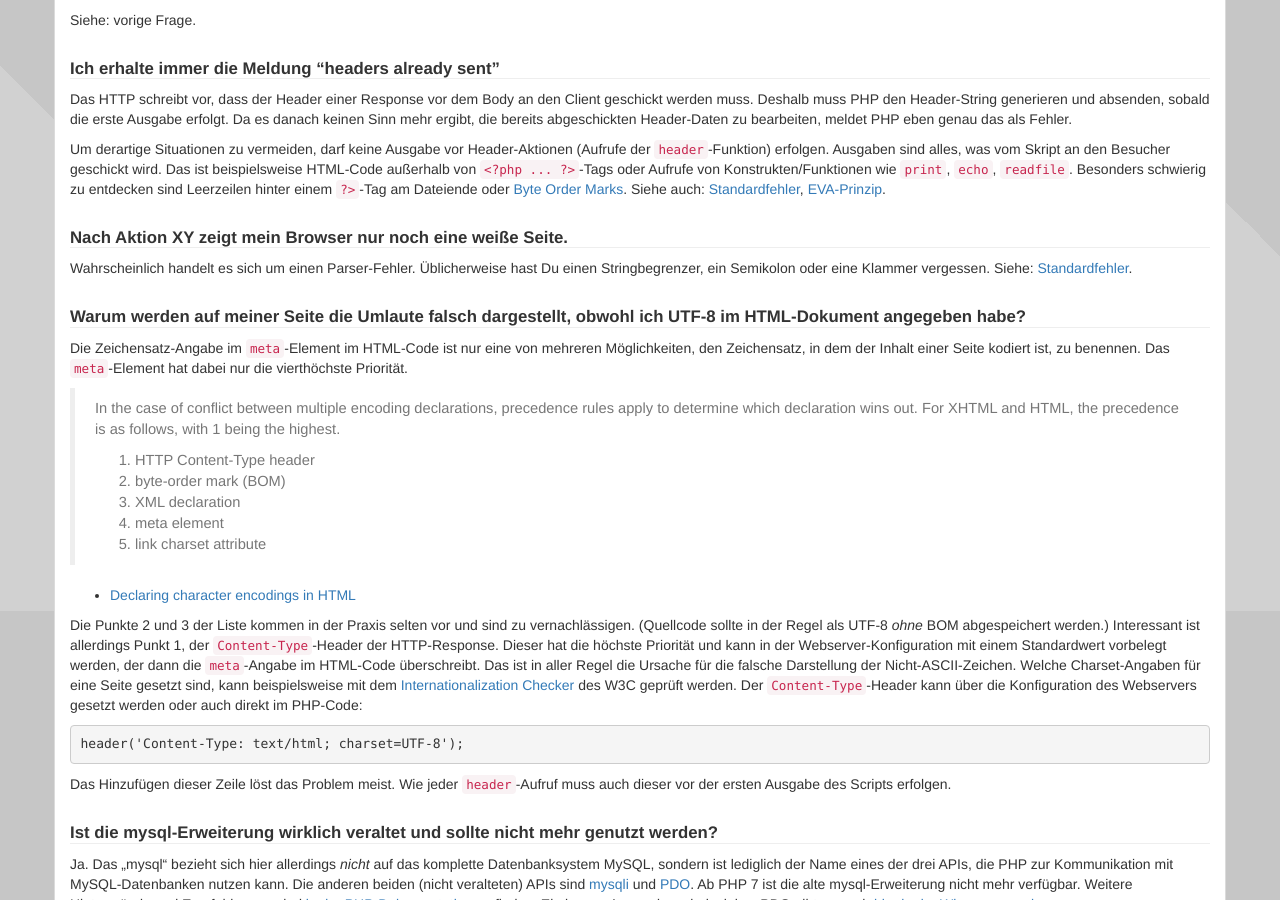
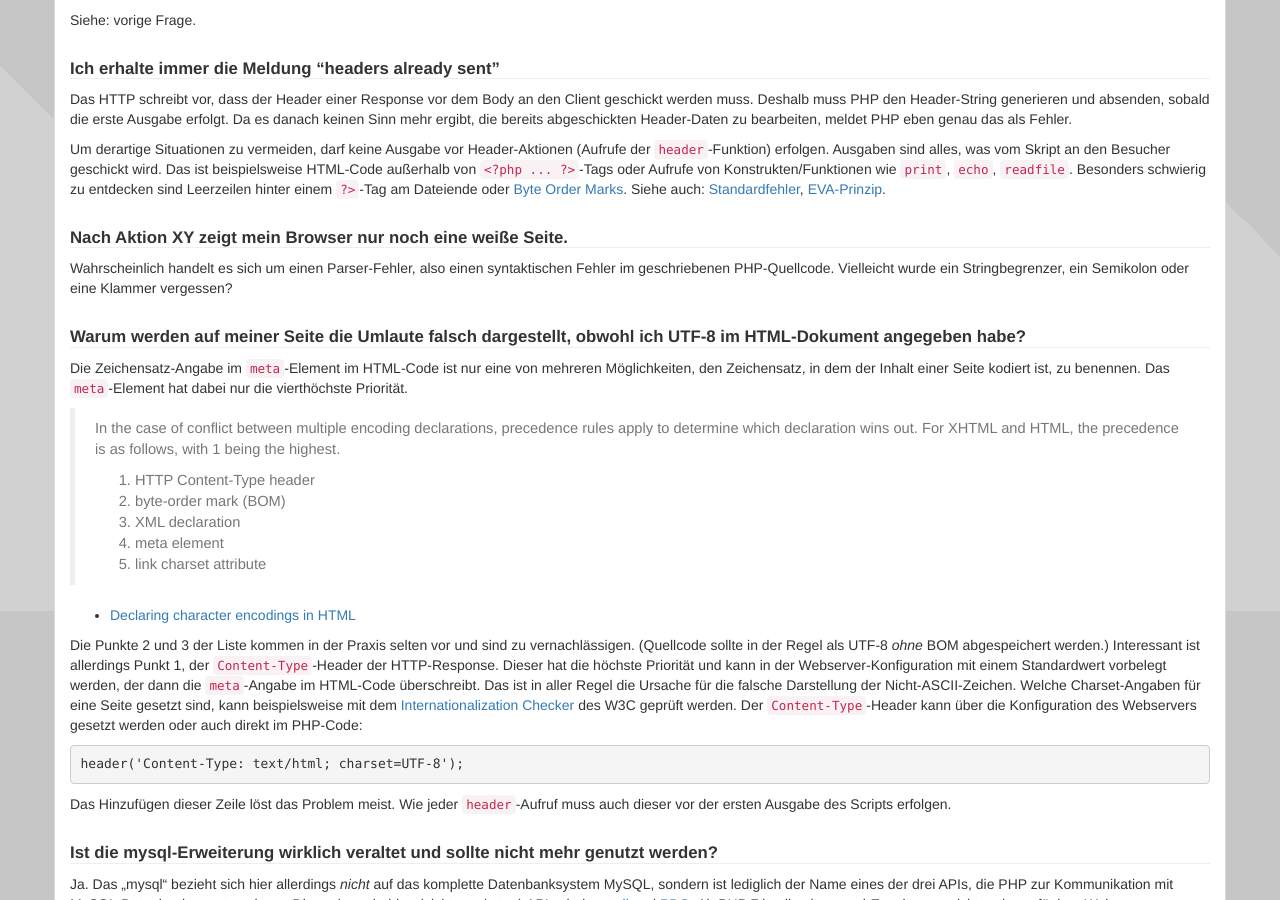
Before and after one commit to php-de/php-de.github.io, a Jekyll site: the page built from introduction/04_faq.md, in a window 1280 px wide and 900 px high, scrolled down 2089 px. Built offline with Jekyll 4.4.1, drawn with Linux system fonts in a browser that asks for light colours; nearby versions of some CDN libraries.

Commit message:
FAQ: Weiße Seite, Link entfernt
Die Seite zu Standardfehlern enthält derzeit nichts zu Parser-/Syntax-Fehlern. Ich habe den Link deshalb entfernt, da er etwas verwirrend ist.

```diff
--- a/introduction/04_faq.md
+++ b/introduction/04_faq.md
@@ -206,9 +206,7 @@ Marks](https://de.wikipedia.org/wiki/Byte_Order_Mark). Siehe auch:
 #### [Nach Aktion XY zeigt mein Browser nur noch eine weiße Seite.](#weisse-seite)
 {: #weisse-seite}
 
-Wahrscheinlich handelt es sich um einen Parser-Fehler. Üblicherweise hast Du
-einen Stringbegrenzer, ein Semikolon oder eine Klammer vergessen. Siehe:
-[Standardfehler]({{ page.root }}/jumpto/standardfehler/).
+Wahrscheinlich handelt es sich um einen Parser-Fehler, also einen syntaktischen Fehler im geschriebenen PHP-Quellcode. Vielleicht wurde ein Stringbegrenzer, ein Semikolon oder eine Klammer vergessen?
 
 
 #### <span id="charset"></span>[Warum werden auf meiner Seite die Umlaute falsch dargestellt, obwohl ich UTF-8 im HTML-Dokument angegeben habe?](#html-charset)
```
